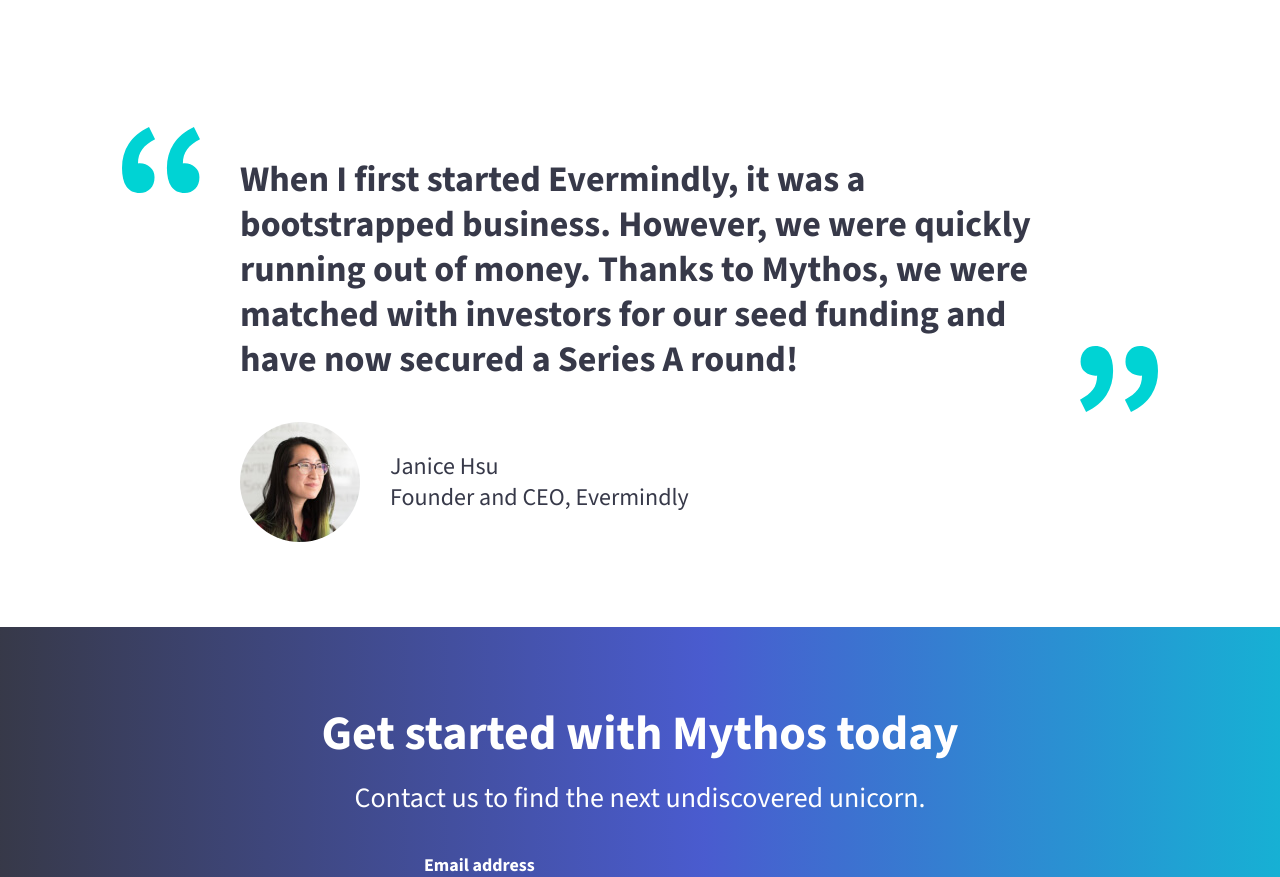
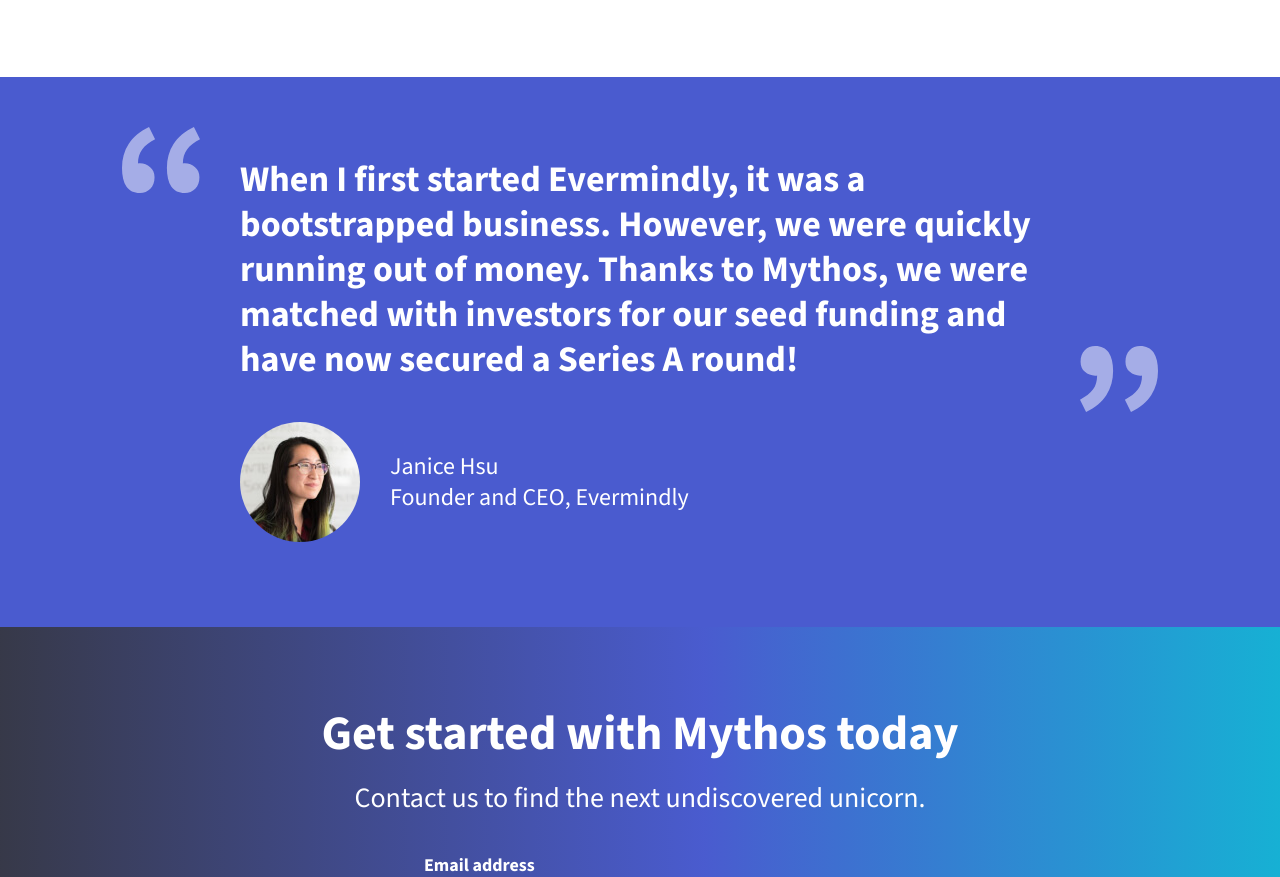
Before and after one commit to mihailocv/responsive-design-beginners, a plain HTML site: page index.html in a window 1280 px wide. Shown: the part 2986-3863 px from the top of the page. Drawn offline with nearby package versions, Linux system fonts and the light colour scheme.

Commit message:
Testimonial dark theme / other small changes

```diff
--- a/app/js/script.js
+++ b/app/js/script.js
@@ -9,6 +9,7 @@
   if (breakpint.matches) {
     menuTopNav.setAttribute("inert", "");
   } else {
+    closeMobileMenu();
     menuTopNav.removeAttribute("inert");
   }
 };
--- a/app/scss/components/_testimonial.scss
+++ b/app/scss/components/_testimonial.scss
@@ -1,6 +1,19 @@
 @use "../util" as u;
 
 .testimonial {
+  --testimonial-bg: var(--main-bg);
+  --testimonial-text: var(--text-dark);
+  --testimonial-icon: hsl(180, 100%, 42%);
+
+  background-color: var(--testimonial-bg);
+  color: var(--testimonial-text);
+
+  &.dark {
+    --testimonial-bg: hsl(232, 58%, 55%);
+    --testimonial-text: var(--text-light);
+    --testimonial-icon: hsla(0, 0%, 100%, 50%);
+  }
+
   &__wrapper {
     max-width: 800px;
   }
@@ -21,17 +34,21 @@
         translate: calc(-100% - 40px) -30px;
       }
 
-      &:nth-child(3){
+      &:nth-child(3) {
         rotate: 180deg;
         left: calc(100% + 40px);
         translate: 0 calc(-10px - 100%);
       }
     }
 
-    @include u.breakpoint-down(large){
-      &:nth-child(3){
+    @include u.breakpoint-down(large) {
+      &:nth-child(3) {
         display: none;
       }
+    }
+
+    path {
+      fill: var(--testimonial-icon);
     }
   }
 
--- a/app/scss/globals/_colors.scss
+++ b/app/scss/globals/_colors.scss
@@ -3,39 +3,24 @@
   --text-light: hsl(0, 0%, 100%);
   --text-dark: hsl(233, 14%, 25%);
   --text-link: hsl(320, 85%, 41%);
-
   --header-bg: hsl(232, 58%, 55%);
   --menu-shadow: hsla(232, 58%, 35%, 60%);
   --menu-overlay: hsla(233, 14%, 25%, 40%);
-
   --link-gradient1: hsl(180, 100%, 42%);
   --link-gradient2: hsl(50, 99%, 53%);
-
   --hero-bg: hsl(232, 58%, 55%);
-
   --button-primary-bg: hsl(180, 100%, 42%);
   --button-primary-bg-hover: hsl(180, 100%, 37%);
   --button-primary-white-bg: hsl(0, 0%, 100%);
   --button-primary-white-bg-hover: hsl(0, 0%, 90%);
   --button-primary-text: hsl(233, 14%, 25%);
-
   --button-secondary-bg: transparent;
   --button-secondary-bg-hover: hsl(0, 0%, 100%);
   --button-secondary-text: hsl(0, 0%, 100%);
   --button-secondary-text-hover: var(--hero-bg);
   --button-secondary-border: hsl(0, 0%, 100%);
-
   --fullwidth-bg: hsl(320, 85%, 41%);
-
   --gradient1: hsl(233, 14%, 25%);
   --gradient2: hsl(232, 58%, 55%);
   --gradient3: hsl(180, 100%, 42%);
 }
-
-.green {
-  background-color: hsl(120, 100%, 27%);
-}
-
-.magenta {
-  background-color: hsl(300, 100%, 27%);
-}
--- a/index.html
+++ b/index.html
@@ -239,17 +239,24 @@
             </div>
           </div>
         </section>
-        <section class="testimonial">
+        <section class="testimonial dark">
           <h2 class="visually-hidden">Testimonial</h2>
           <div class="wrapper testimonial__wrapper">
             <figure>
-              <img
-                src="/img/quotation-mark-teal.svg"
-                alt=""
+              <svg
                 class="testimonial__icon"
-                width="78px"
-                height="66px"
-              />
+                width="78"
+                height="66"
+                viewBox="0 0 78 66"
+                fill="none"
+                xmlns="http://www.w3.org/2000/svg"
+                aria-hidden="true"
+              >
+                <path
+                  d="M17.8829 66C11.922 66 7.41951 63.8319 4.37561 59.4957C1.45854 55.0319 0 48.8463 0 40.9391C0 31.8841 2.21951 23.913 6.65854 17.0261C11.0975 10.1391 17.8829 4.46377 27.0146 0L33.1024 12.2435C27.3951 15.1768 23.0829 18.5565 20.1659 22.3826C17.3756 26.0811 15.9805 30.8 15.9805 36.5391C16.361 36.4116 16.9951 36.3478 17.8829 36.3478C21.9414 36.3478 25.3658 37.6232 28.1561 40.1739C31.0731 42.5971 32.5317 45.9768 32.5317 50.313C32.5317 55.1594 31.1366 58.9855 28.3463 61.7913C25.5561 64.5971 22.0683 66 17.8829 66ZM62.7805 66C56.8195 66 52.3171 63.8319 49.2732 59.4957C46.3561 55.0319 44.8976 48.8463 44.8976 40.9391C44.8976 31.8841 47.1171 23.913 51.5561 17.0261C55.9951 10.1391 62.7805 4.46377 71.9122 0L78 12.2435C72.2927 15.1768 67.9805 18.5565 65.0634 22.3826C62.2731 26.0811 60.8781 30.8 60.8781 36.5391C61.2585 36.4116 61.8927 36.3478 62.7805 36.3478C66.839 36.3478 70.2634 37.6232 73.0537 40.1739C75.9707 42.5971 77.4293 45.9768 77.4293 50.313C77.4293 55.1594 76.0342 58.9855 73.2439 61.7913C70.4536 64.5971 66.9659 66 62.7805 66Z"
+                  fill="#00D3D4"
+                />
+              </svg>
               <blockquote>
                 <p class="testimonial__quote">
                   When I first started Evermindly, it was a bootstrapped
@@ -258,13 +265,20 @@
                   funding and have now secured a Series A round!
                 </p>
               </blockquote>
-              <img
-                src="/img/quotation-mark-teal.svg"
-                alt=""
+              <svg
                 class="testimonial__icon"
-                width="78px"
-                height="66px"
-              />
+                width="78"
+                height="66"
+                viewBox="0 0 78 66"
+                fill="none"
+                xmlns="http://www.w3.org/2000/svg"
+                aria-hidden="true"
+              >
+                <path
+                  d="M17.8829 66C11.922 66 7.41951 63.8319 4.37561 59.4957C1.45854 55.0319 0 48.8463 0 40.9391C0 31.8841 2.21951 23.913 6.65854 17.0261C11.0975 10.1391 17.8829 4.46377 27.0146 0L33.1024 12.2435C27.3951 15.1768 23.0829 18.5565 20.1659 22.3826C17.3756 26.0811 15.9805 30.8 15.9805 36.5391C16.361 36.4116 16.9951 36.3478 17.8829 36.3478C21.9414 36.3478 25.3658 37.6232 28.1561 40.1739C31.0731 42.5971 32.5317 45.9768 32.5317 50.313C32.5317 55.1594 31.1366 58.9855 28.3463 61.7913C25.5561 64.5971 22.0683 66 17.8829 66ZM62.7805 66C56.8195 66 52.3171 63.8319 49.2732 59.4957C46.3561 55.0319 44.8976 48.8463 44.8976 40.9391C44.8976 31.8841 47.1171 23.913 51.5561 17.0261C55.9951 10.1391 62.7805 4.46377 71.9122 0L78 12.2435C72.2927 15.1768 67.9805 18.5565 65.0634 22.3826C62.2731 26.0811 60.8781 30.8 60.8781 36.5391C61.2585 36.4116 61.8927 36.3478 62.7805 36.3478C66.839 36.3478 70.2634 37.6232 73.0537 40.1739C75.9707 42.5971 77.4293 45.9768 77.4293 50.313C77.4293 55.1594 76.0342 58.9855 73.2439 61.7913C70.4536 64.5971 66.9659 66 62.7805 66Z"
+                  fill="#00D3D4"
+                />
+              </svg>
               <div class="testimonial__author-wrapper">
                 <img
                   src="/img/author-1x.jpg"
```
Also changed, not shown: dist/style.css, 1 other file.
